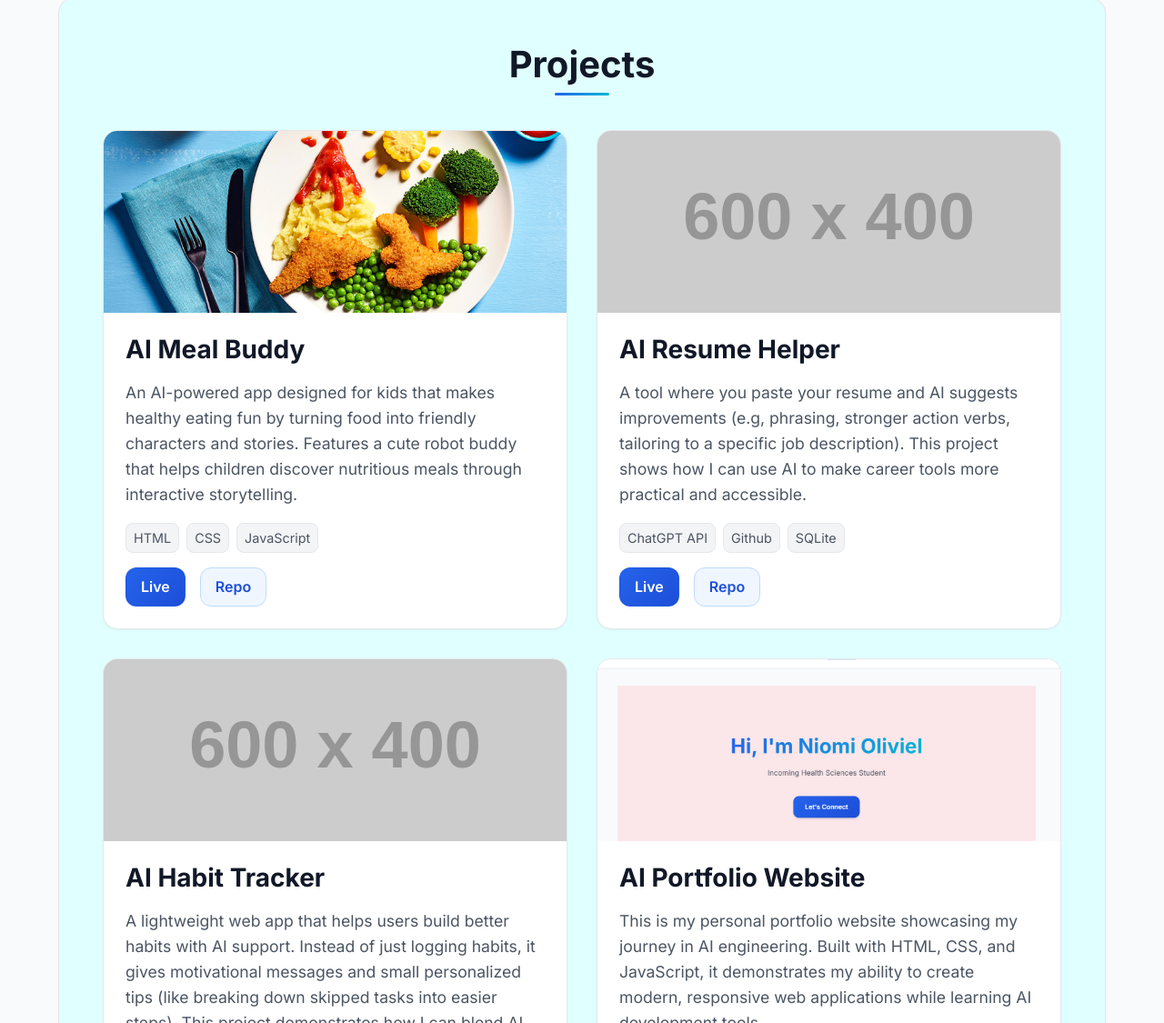
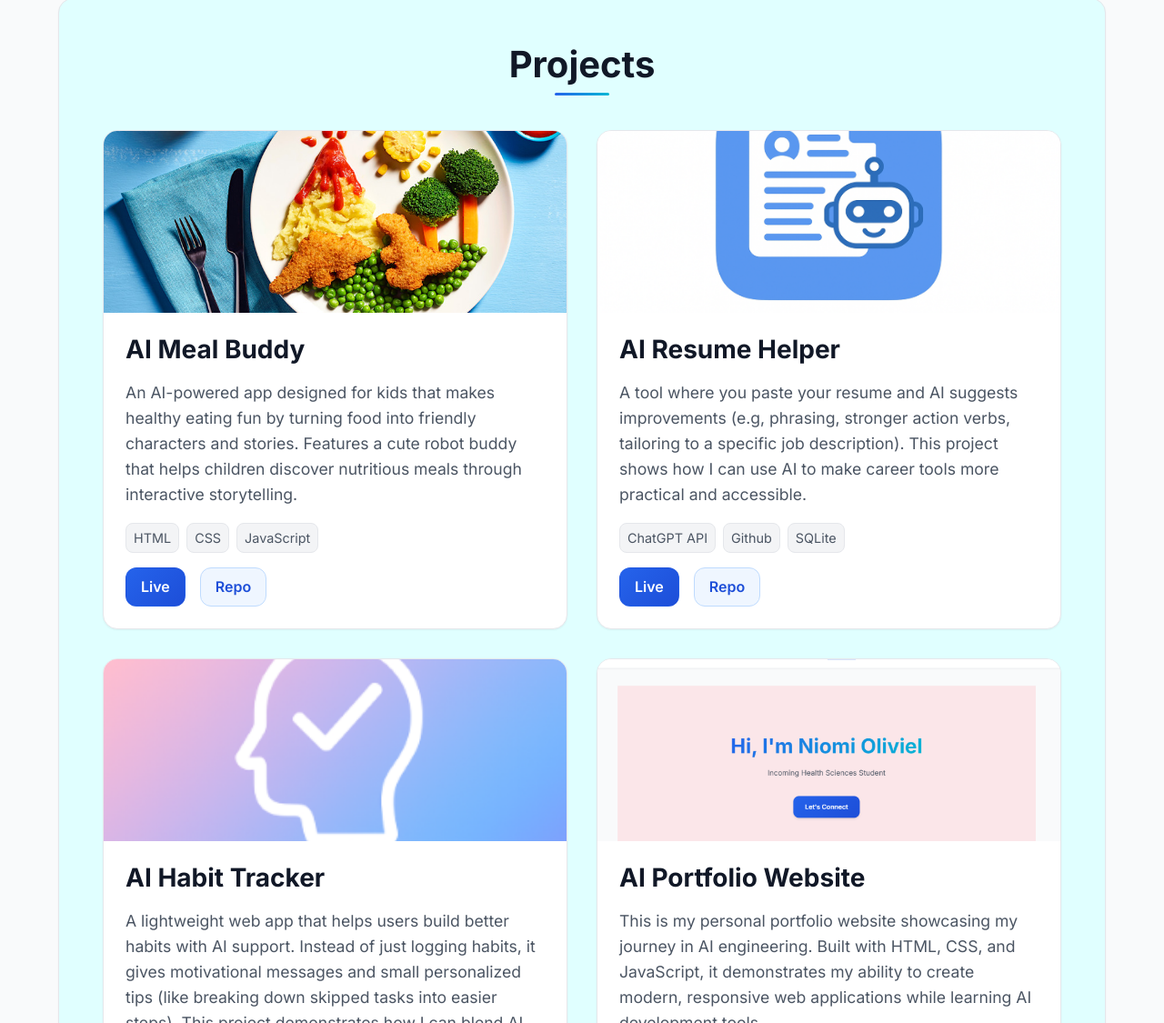
Before and after one commit to Nxmi06/ai-engineering-showcase, a plain HTML site: page index.html in a window 1280 px wide. Shown: the part 2046-3171 px from the top of the page at 91% size. Drawn offline with Linux system fonts and the light colour scheme; placeholder pictures from the web are drawn by us.

Commit message:
Update portfolio content

```diff
--- a/index.html
+++ b/index.html
@@ -134,7 +134,7 @@
             </div>
           </article>
           <article class="project-card">
-            <img src="https://via.placeholder.com/600x400?text=Project+2" alt="Screenshot of Project 2" width="600" height="400">
+            <img src="assets/images/projects/ai-resume-helper-screenshot.png" alt="Screenshot of AI Resume Helper" width="600" height="400">
             <div class="project-content">
               <h3>AI Resume Helper</h3>
               <p>A tool where you paste your resume and AI suggests improvements (e.g, phrasing, stronger action verbs, tailoring to a specific job description). This project shows how I can use AI to make career tools more practical and accessible.</p>
@@ -150,7 +150,7 @@
             </div>
           </article>
           <article class="project-card">
-            <img src="https://via.placeholder.com/600x400?text=Project+3" alt="Screenshot of Project 3" width="600" height="400">
+            <img src="assets/images/projects/ai-habit-tracker-screenshot.png" alt="Screenshot of AI Habit Tracker" width="700" height="559">
             <div class="project-content">
               <h3>AI Habit Tracker</h3>
               <p>A lightweight web app that helps users build better habits with AI support. Instead of just logging habits, it gives motivational messages and small personalized tips (like breaking down skipped tasks into easier steps). This project demonstrates how I can blend AI with everyday self-improvement tools.
```
Also changed, not shown: assets/images/projects/ai-habit-tracker-screenshot.png (added), assets/images/projects/ai-resume-helper-screenshot.png (added).
